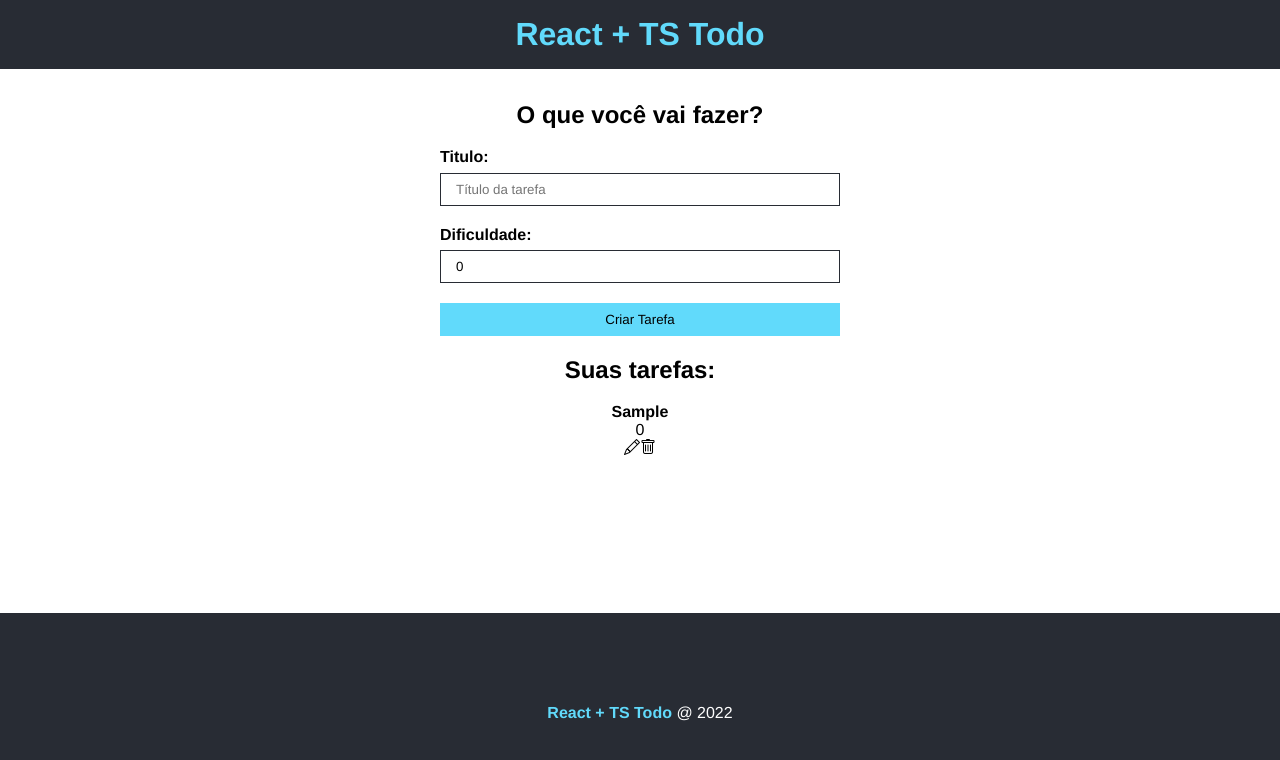
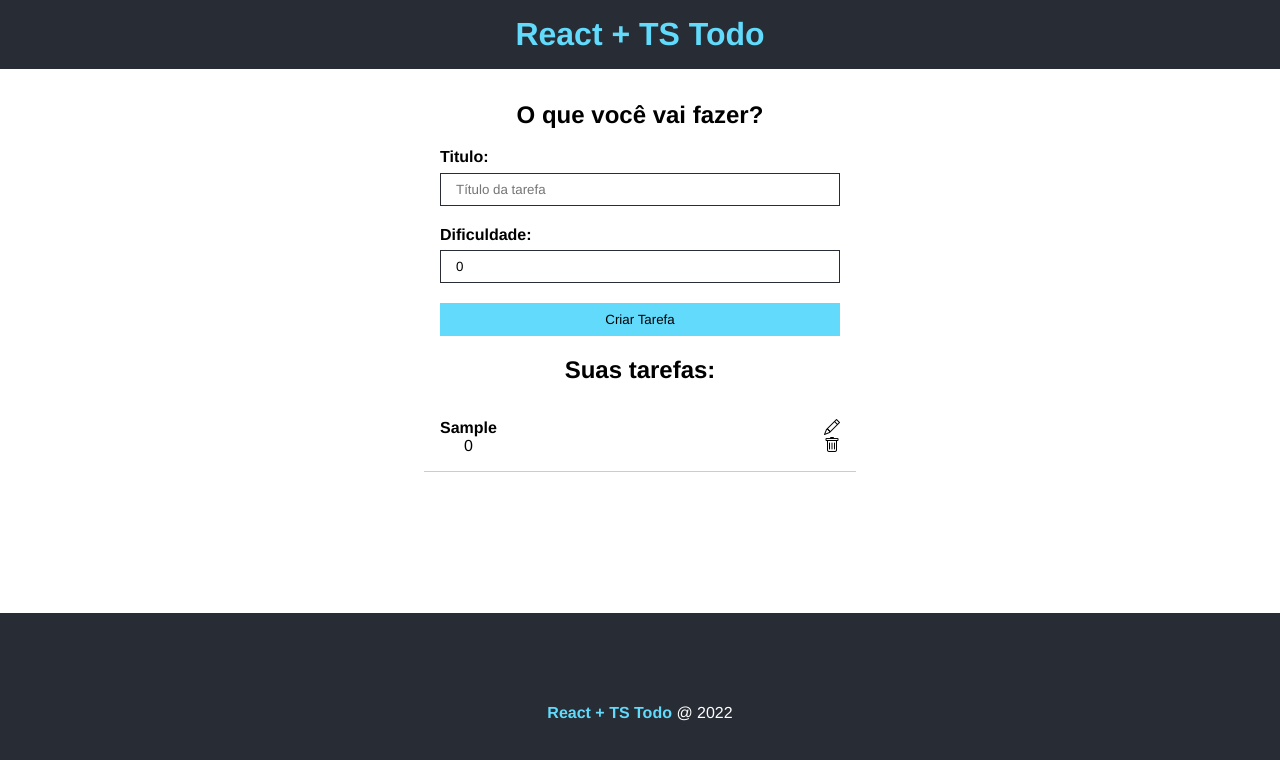
Before and after one commit to LeandroSimo/TODO-REACT-TS, a React (Create React App) app: page / in a window 1280 px wide. Both pictures are taken after typing "Sample" into the empty fields and a click on the input "Criar Tarefa". Shown: the top 760 px of the page. Built offline with nearby package versions, Linux system fonts and the light colour scheme.

Commit message:
Ending Task

```diff
--- a/src/components/taskList/TaskList.module.css
+++ b/src/components/taskList/TaskList.module.css
@@ -0,0 +1,23 @@
+.task {
+  display: flex;
+  justify-content: space-between;
+  max-width: 400px;
+  margin: 0 auto;
+  border-bottom: 1px solid #ccc;
+  padding: 1em;
+}
+.detailss {
+  text-align: left;
+}
+
+.detailss h4 {
+  font-size: 1.2em;
+  margin-bottom: 1em;
+}
+
+.actions {
+  display: flex;
+  flex-direction: column;
+  align-items: center;
+  justify-content: center;
+}
--- a/src/components/taskList/TaskList.tsx
+++ b/src/components/taskList/TaskList.tsx
@@ -15,12 +15,12 @@
     <>
       {taskList.length > 0 ? (
         taskList.map((task) => (
-          <div key={task.id}>
-            <div>
+          <div key={task.id} className={styles.task}>
+            <div className={styles.details}>
               <h4>{task.title}</h4>
               <p>{task.difficulty}</p>
             </div>
-            <div>
+            <div className={styles.actions}>
               <i className="bi bi-pencil"></i>
               <i className="bi bi-trash"></i>
             </div>
```
